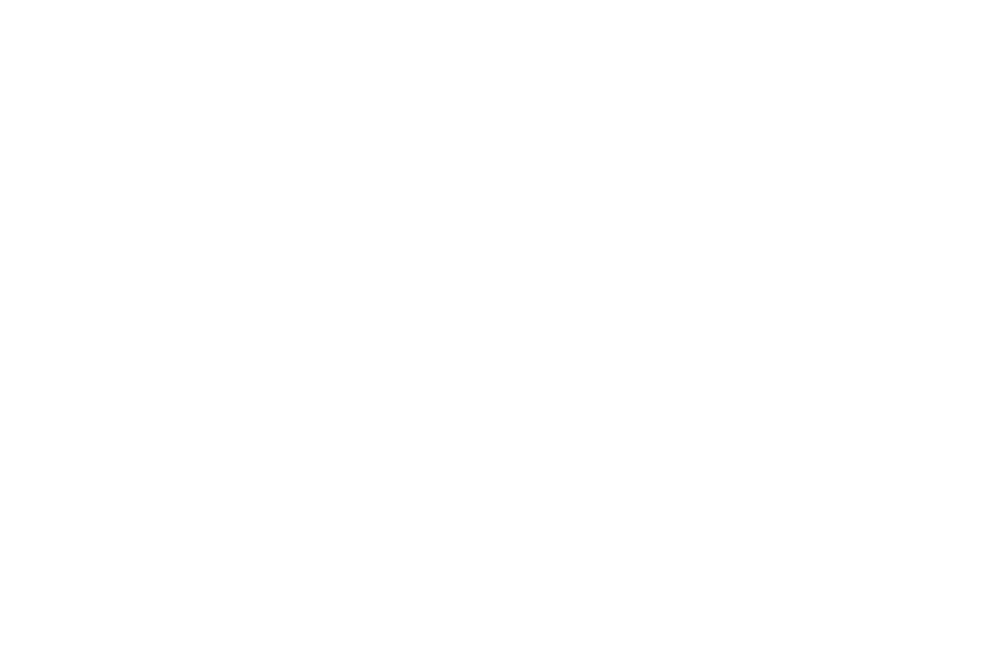
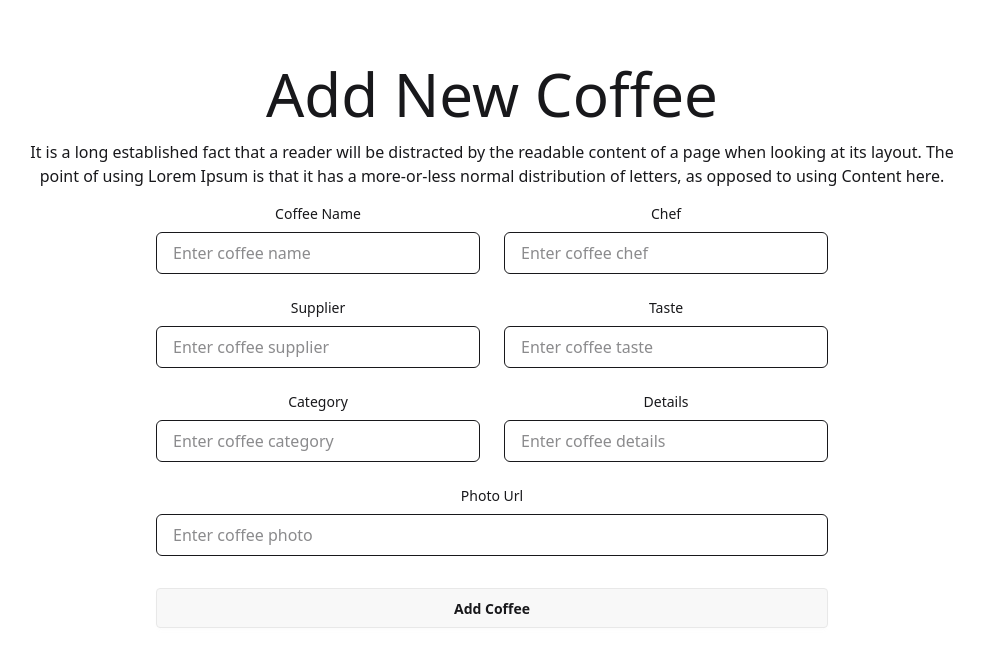
Before and after one commit to mintusikder/coffee-crud, a React (Vite) app in the folder client/: page /addCoffee in a window 1280 px wide. Shown: the top 666 px of the page, without its empty margins (148-1132 px from the left). Built offline with nearby package versions, Linux system fonts and the light colour scheme.

Commit message:
added input field

```diff
--- a/client/src/components/AddCoffee.jsx
+++ b/client/src/components/AddCoffee.jsx
@@ -1,11 +1,122 @@
-import React from 'react';
+import React from "react";
 
 const AddCoffee = () => {
-    return (
-        <div>
+    const handelAddCoffee = e =>{
+        e.preventDefault()
+        const form = e.target
+       const formData = new FormData(form)
+       console.log(formData.entries())
+        const coffeeData = Object.fromEntries(formData.entries())
+        console.log(coffeeData)
+    }
+   return (
+    <div className="p-4 md:px-8 lg:px-24">
+      <div className="p-4 md:px-8 lg:px-12 text-center space-y-4">
+        <h1 className="text-3xl md:text-4xl lg:text-6xl">Add New Coffee</h1>
+        <p className="text-sm md:text-base">
+          It is a long established fact that a reader will be distracted by the
+          readable content of a page when looking at its layout. The point of
+          using Lorem Ipsum is that it has a more-or-less normal distribution of
+          letters, as opposed to using Content here.
+        </p>
+      </div>
 
+      <form onSubmit={handelAddCoffee} className="max-w-2xl mx-auto space-y-6">
+        <div className="grid grid-cols-1 md:grid-cols-2 gap-6">
+          <div className="space-y-2">
+            <label htmlFor="name" className="block text-sm font-medium">
+              Coffee Name
+            </label>
+            <input
+              type="text"
+              id="name"
+              name="name"
+              className="w-full px-4 py-2 border rounded-md focus:outline-none focus:ring-2 focus:ring-coffee-500"
+              placeholder="Enter coffee name"
+            />
+          </div>
+          <div className="space-y-2">
+            <label htmlFor="name" className="block text-sm font-medium">
+              Chef
+            </label>
+            <input
+              type="text"
+              id="chef"
+              name="chef"
+              className="w-full px-4 py-2 border rounded-md focus:outline-none focus:ring-2 focus:ring-coffee-500"
+              placeholder="Enter coffee chef"
+            />
+          </div>
+          <div className="space-y-2">
+            <label htmlFor="name" className="block text-sm font-medium">
+              Supplier
+            </label>
+            <input
+              type="text"
+              id="supplier"
+              name="supplier"
+              className="w-full px-4 py-2 border rounded-md focus:outline-none focus:ring-2 focus:ring-coffee-500"
+              placeholder="Enter coffee supplier"
+            />
+          </div>
+          <div className="space-y-2">
+            <label htmlFor="name" className="block text-sm font-medium">
+              Taste
+            </label>
+            <input
+              type="text"
+              id="taste"
+              name="taste"
+              className="w-full px-4 py-2 border rounded-md focus:outline-none focus:ring-2 focus:ring-coffee-500"
+              placeholder="Enter coffee taste"
+            />
+          </div>
+          <div className="space-y-2">
+            <label htmlFor="name" className="block text-sm font-medium">
+              Category
+            </label>
+            <input
+              type="text"
+              id="category"
+              name="category"
+              className="w-full px-4 py-2 border rounded-md focus:outline-none focus:ring-2 focus:ring-coffee-500"
+              placeholder="Enter coffee category"
+            />
+          </div>
+          <div className="space-y-2">
+            <label htmlFor="name" className="block text-sm font-medium">
+              Details
+            </label>
+            <input
+              type="text"
+              id="details"
+              name="details"
+              className="w-full px-4 py-2 border rounded-md focus:outline-none focus:ring-2 focus:ring-coffee-500"
+              placeholder="Enter coffee details"
+            />
+          </div>
         </div>
-    );
+            <div className="space-y-2">
+            <label htmlFor="name" className="block text-sm font-medium">
+             Photo Url
+            </label>
+            <input
+              type="text"
+              id="photo"
+              name="photo"
+              className="w-full px-4 py-2 border rounded-md focus:outline-none focus:ring-2 focus:ring-coffee-500"
+              placeholder="Enter coffee photo"
+            />
+          </div>
+
+        <div className="pt-2">
+          <button type="submit" className="w-full btn ">
+            Add Coffee
+          </button>
+        </div>
+      </form>
+    </div>
+  );
 };
 
 export default AddCoffee;
--- a/client/src/layOut/Main.jsx
+++ b/client/src/layOut/Main.jsx
@@ -1,12 +1,14 @@
-import React from 'react';
-import { Outlet } from 'react-router';
-import Header from '../components/Header';
+import React from "react";
+import { Outlet } from "react-router";
+import Header from "../components/Header";
 
 const Main = () => {
   return (
     <div>
       <Header></Header>
+      <div className="max-w-7xl mx-auto">
         <Outlet></Outlet>
+      </div>
     </div>
   );
 };
```
Lines whose indentation alone changed are shown as unchanged.
